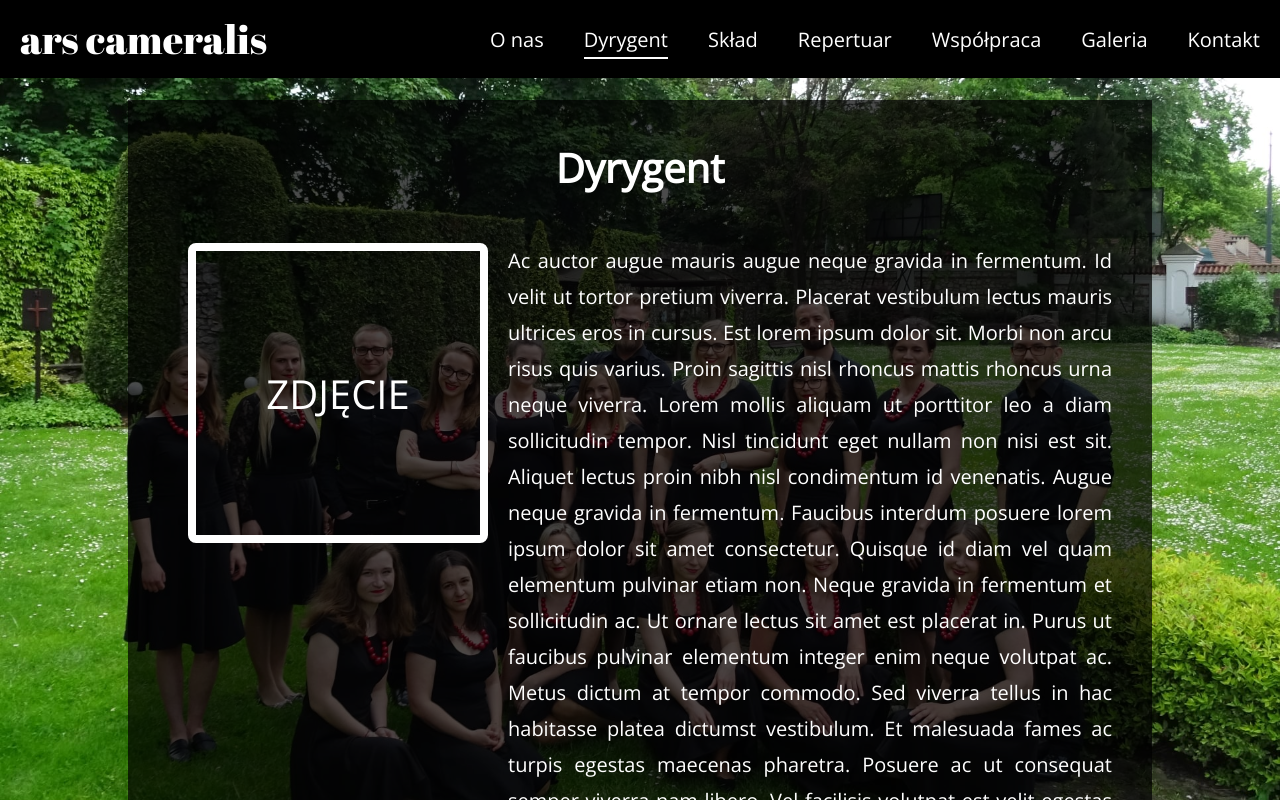
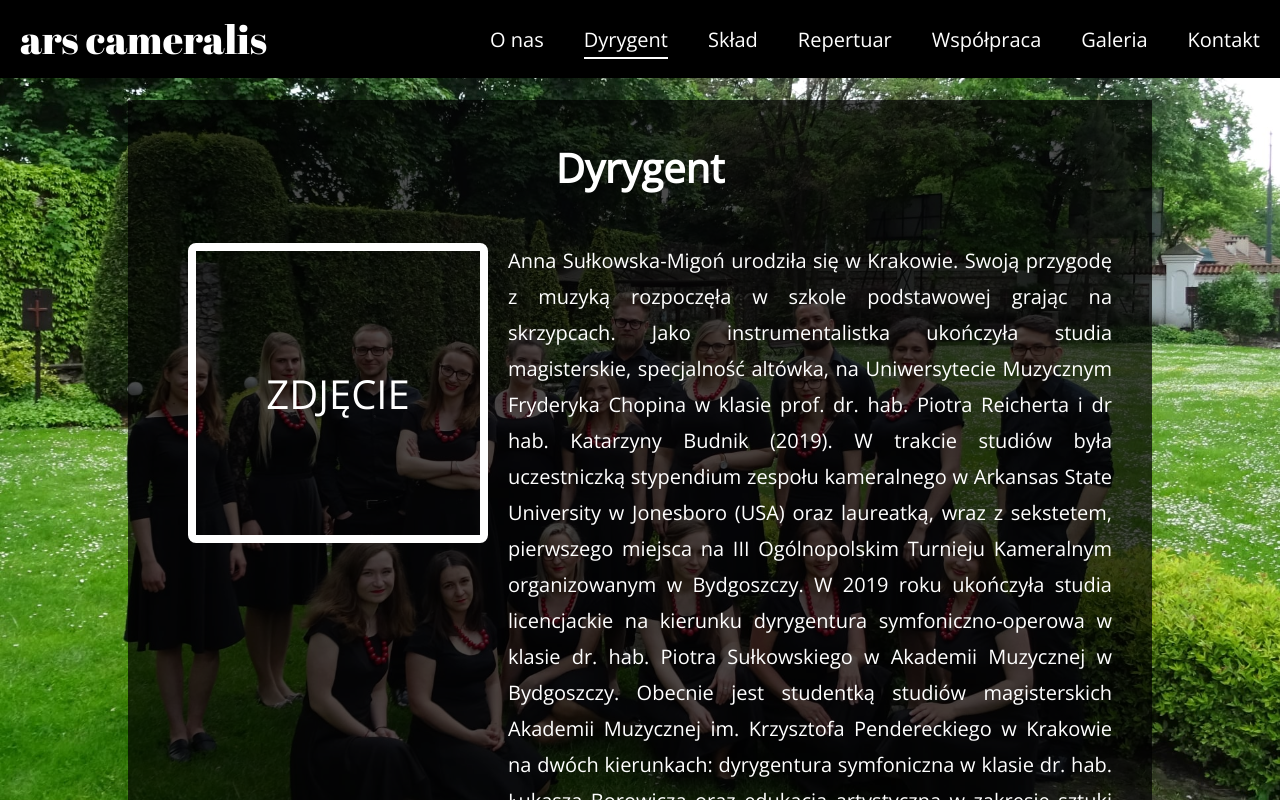
Before and after one commit to piotr-rajtar/ars-cameralis, a Vue app: page /conductor in a window 1280 px wide. Shown: the top 800 px of the page. Built offline with nearby package versions, Linux system fonts and the light colour scheme; some icons are missing.

Commit message:
Add conductor data

```diff
--- a/src/components/conductor/Conductor.vue
+++ b/src/components/conductor/Conductor.vue
@@ -7,7 +7,10 @@
           <!-- <img :class="style.image" src="../../assets/placeholder.jpg" /> -->
           ZDJĘCIE
         </div>
-        <p :class="style.description">{{ conductorDescription }}</p>
+        <div :class="style.description">
+          <p>{{ paragraph1 }}</p>
+          <p>{{ paragraph2 }}</p>
+        </div>
       </div>
     </div>
   </div>
@@ -15,13 +18,14 @@
 
 <script lang="ts">
 import { Component, Vue } from 'vue-property-decorator';
-import { conductor, conductorDescription } from './conductorData';
+import { conductor, paragraph1, paragraph2 } from './conductorData';
 import { Member } from '../../typings';
 
 @Component({})
 export default class Conductor extends Vue {
   conductor: Member = conductor;
-  conductorDescription: string = conductorDescription;
+  paragraph1: string = paragraph1;
+  paragraph2: string = paragraph2;
 }
 </script>
 
--- a/src/components/conductor/conductorData.ts
+++ b/src/components/conductor/conductorData.ts
@@ -5,5 +5,5 @@ export const conductor: Member = {
   image: '../../assets/placeholder.jpg',
 };
 
-export const conductorDescription: string =
-  'Ac auctor augue mauris augue neque gravida in fermentum. Id velit ut tortor pretium viverra. Placerat vestibulum lectus mauris ultrices eros in cursus. Est lorem ipsum dolor sit. Morbi non arcu risus quis varius. Proin sagittis nisl rhoncus mattis rhoncus urna neque viverra. Lorem mollis aliquam ut porttitor leo a diam sollicitudin tempor. Nisl tincidunt eget nullam non nisi est sit. Aliquet lectus proin nibh nisl condimentum id venenatis. Augue neque gravida in fermentum. Faucibus interdum posuere lorem ipsum dolor sit amet consectetur. Quisque id diam vel quam elementum pulvinar etiam non. Neque gravida in fermentum et sollicitudin ac. Ut ornare lectus sit amet est placerat in. Purus ut faucibus pulvinar elementum integer enim neque volutpat ac. Metus dictum at tempor commodo. Sed viverra tellus in hac habitasse platea dictumst vestibulum. Et malesuada fames ac turpis egestas maecenas pharetra. Posuere ac ut consequat semper viverra nam libero. Vel facilisis volutpat est velit egestas dui.';
+export const paragraph1: string = `Anna Sułkowska-Migoń urodziła się w Krakowie. Swoją przygodę z muzyką rozpoczęła w szkole podstawowej grając na skrzypcach. Jako instrumentalistka ukończyła studia magisterskie, specjalność altówka, na Uniwersytecie Muzycznym Fryderyka Chopina w klasie prof. dr. hab. Piotra Reicherta i dr hab. Katarzyny Budnik (2019). W trakcie studiów była uczestniczką stypendium zespołu kameralnego w Arkansas State University w Jonesboro (USA) oraz laureatką, wraz z sekstetem, pierwszego miejsca na III Ogólnopolskim Turnieju Kameralnym organizowanym w Bydgoszczy. W 2019 roku ukończyła studia licencjackie na kierunku dyrygentura symfoniczno-operowa w klasie dr. hab. Piotra Sułkowskiego w Akademii Muzycznej w Bydgoszczy. Obecnie jest studentką studiów magisterskich Akademii Muzycznej im. Krzysztofa Pendereckiego w Krakowie na dwóch kierunkach: dyrygentura symfoniczna w klasie dr. hab. Łukasza Borowicza oraz edukacja artystyczna w zakresie sztuki muzycznej, specjalność dyrygentura chóralna w klasie prof. dr hab. Lidii Matynian i dr. Andrzeja Korzeniowskiego.`;
+export const paragraph2: string = `Jest inicjatorką wielu inicjatyw społecznych. Jako instruktorka Związku Harcerstwa Rzeczypospolitej nie tylko zajmowała się organizacją obozów, lecz również dbała o propagowanie kultury muzycznej wśród młodzieży. Jest pomysłodawczynią i koordynatorką projektu „Harcerska piosnka” – płyty wydanej z okazji Roku Harcerstwa w Polsce (2018) z piosenkami harcerskimi zaaranżowanymi w nowej, jazzowej odsłonie; projekt był współfinansowany przez Narodowe Centrum Kultury. W Krakowie, w teatrze Variété, dwukrotnie zorganizowała koncert „Harcerskie Jazzy” (2018, 2019) współrealizowany przez Narodowe Centrum Kultury i Urząd Marszałkowski Województwa Małopolskiego. W 2019 roku współpracowała przy tworzeniu programu Magdaleny Miśki-Jackowskiej w RMF Classic pt. „Zagraj to jeszcze raz”, który był poświęcony muzyce filmowej. W sezonie 2020/2021 była stypendystką programu Instytutu Muzyki i Tańca „Dyrygent-Rezydent” asystując i dyrygując w Filharmonii Dolnośląskiej w Jeleniej Górze. Prowadziła już orkiestry, takie jak: Filharmonii Warmińsko-Mazurskiej, Filharmonii Dolnośląskiej, Kameralną Orkiestrę Akademii Muzycznej w Krakowie (w trakcie 7. Krakowskiej Wiosny Wiolonczelowej). W marcu 2021 asystowała Maestro Antoniemu Witowi podczas koncertu realizowanego w Filharmonii Krakowskiej. Poza chórem Ars Cameralis prowadzi chór Akademii Ignatianum w Krakowie oraz szkolny chór Państwowej Szkoły Muzycznej I st. w Olkuszu.`;
```
